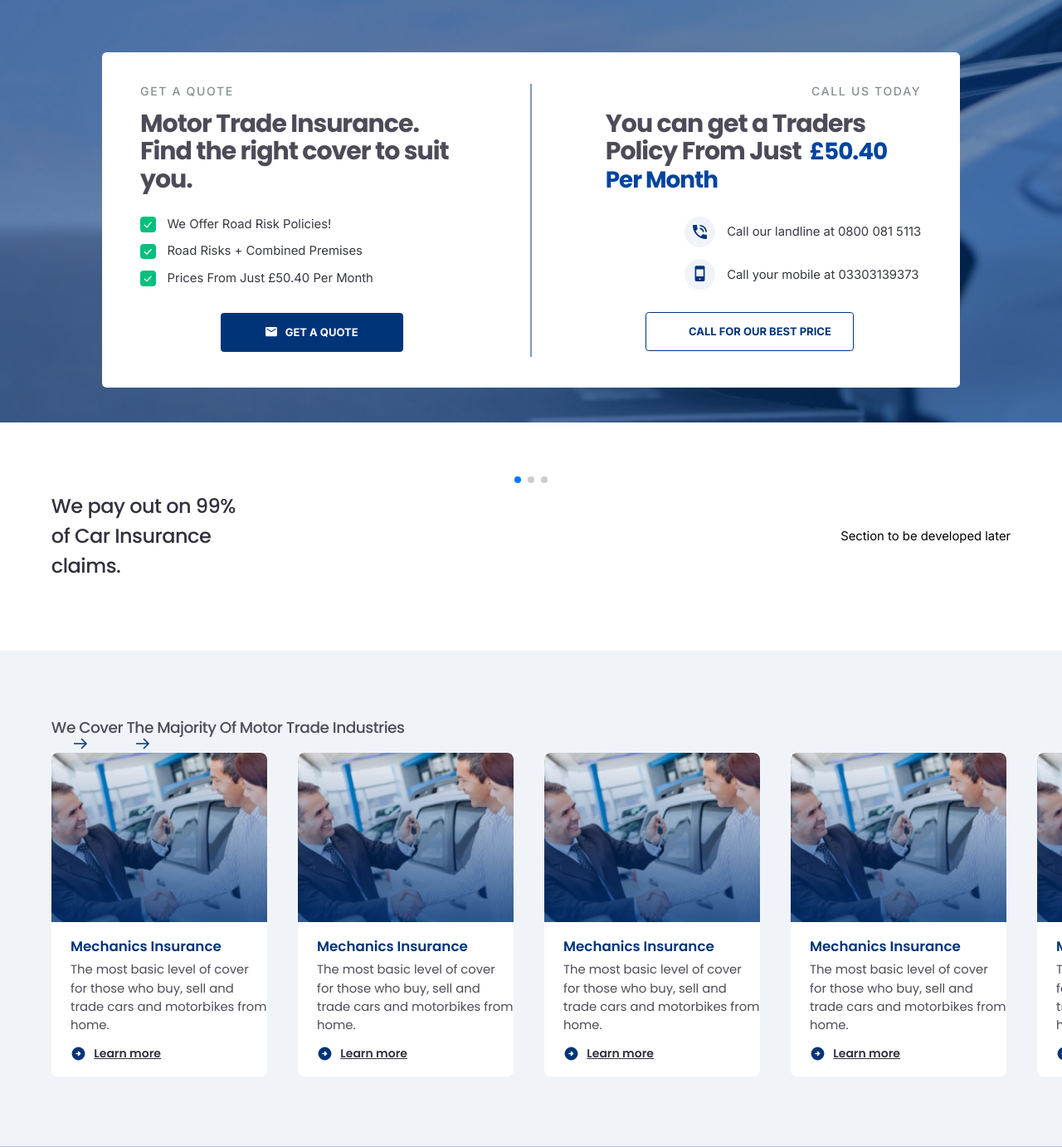
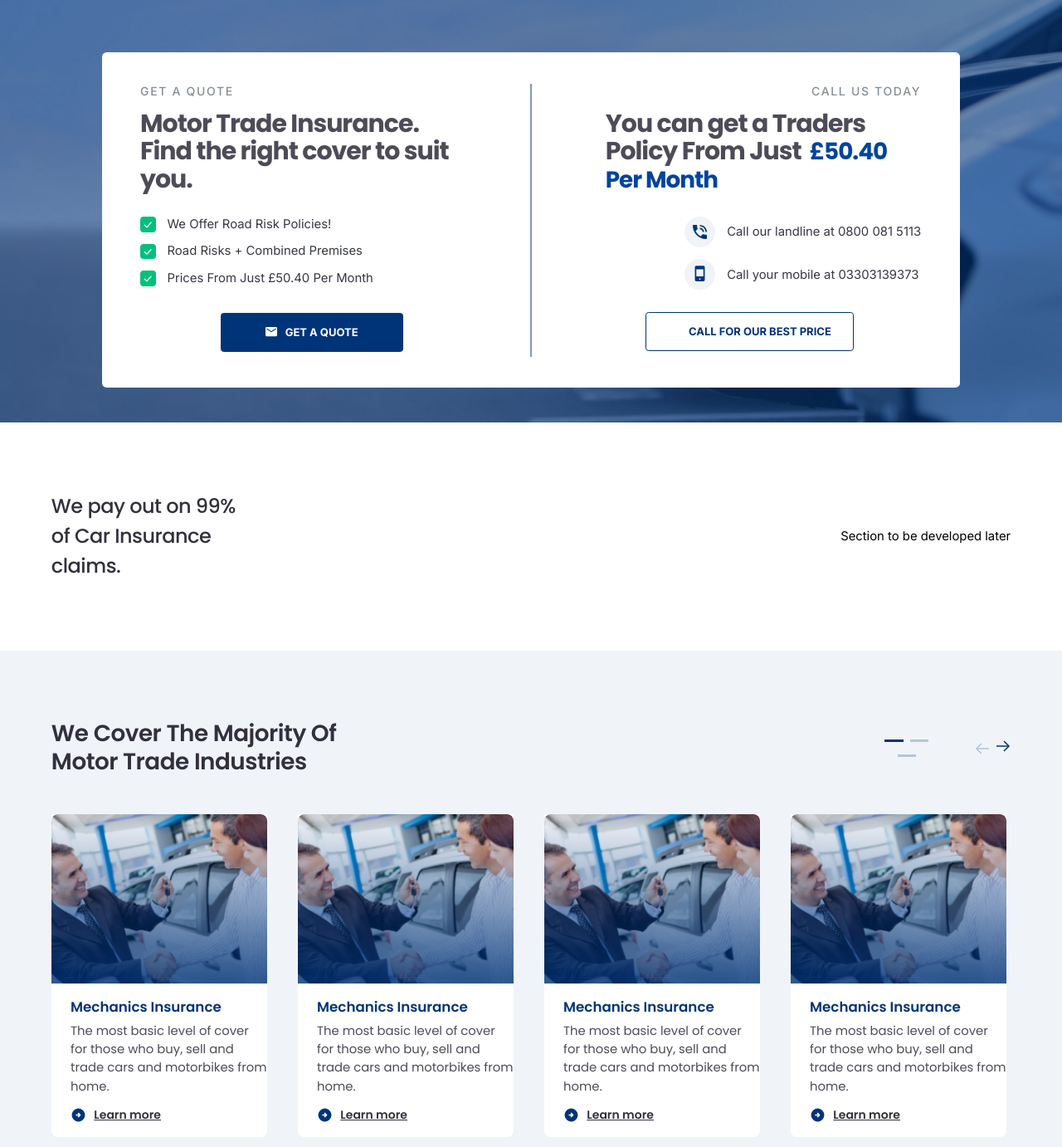
Before and after one commit to ruivergani/onesureinsurance, a PHP site: page /motortrade.html in a window 1280 px wide; the page is wider, and only the part inside the window is pictured. Shown: the part 204-1586 px from the top of that part at 83% size. Run offline with PHP 8.4, Linux system fonts and the light colour scheme; some web fonts are replaced.

Commit message:
Section Motor Trade Slide

```diff
--- a/motortrade.html
+++ b/motortrade.html
@@ -217,17 +217,17 @@
           <!-- Swipper pagination structure -->
           <div class="swiper-pagination"></div>
           <div class="ctrl">
-            <button class="btn btn-prev">
-              <img src="./assets/icons/arrow-slide.svg" alt="arrow prev">
+            <button class="btn-prev">
+              <img src="./assets/icons/arrow-slide.svg" alt="arrow prev" title="arrow prev">
             </button>
-            <button class="btn btn-next">
-              <img src="./assets/icons/arrow-slide.svg" alt="arrow next">
+            <button class="btn-next">
+              <img src="./assets/icons/arrow-slide.svg" alt="arrow next" title="arrow next">
             </button>
           </div>
         </div>
       </div>
-       <!-- Swiper slide structure -->
-       <div class="slide-product">
+      <!-- Swiper slide structure -->
+      <div class="slide-product">
         <div class="swiper-wrapper">
           <div class="swiper-slide">
             <!-- Card Product Type -->
--- a/scss/_subpages.scss
+++ b/scss/_subpages.scss
@@ -220,6 +220,64 @@
     background-color: $brand-light-blue;
     padding: 9rem 0rem;
     .container{
-
+        .top{
+            padding-bottom: 5rem;
+            display: flex;
+            align-items: center;
+            justify-content: space-between;
+            h4{
+                width: 100%;
+                max-width: 42.3rem;
+                font-family: 'Poppins', sans-serif;
+                font-weight: 600;
+                font-size: 3rem;
+                line-height: 120%;
+                color: $grey-600;
+            }
+            .ctrl-slide{
+                display: flex;
+                align-items: center;
+                flex: 1;
+                justify-content: space-between;
+                max-width: 18.4rem;
+                .swiper-pagination{
+                    position: relative; // by default is absolute
+                    bottom: 3px; // by default pagination
+                    margin-right: 4rem;
+                    width: auto; // by default pagination
+                    .swiper-pagination-bullet{
+                        background-color: $brand-dark-blue;
+                        width: 2.4rem;
+                        height: 3px;
+                        border-radius: 0px;
+                        opacity: 0.25;
+                        transition: all .3s ease;
+                        // active class by default
+                        &-active{
+                            opacity: 1;
+                        }
+                    }
+                }
+                .ctrl{
+                    display: flex;
+                    align-items: center;
+                    gap: 1rem;
+                    .btn-prev{
+                        transform: rotate(180deg);
+                        margin-top: -0.1rem;
+                    }
+                    // class by default from swiper pagination
+                    .swiper-button-disabled{
+                        opacity: 0.25;
+                        pointer-events: none;
+                    }
+                }
+            }
+        }
+        .slide-product{
+            // hide other slides (more than 4)
+            overflow: hidden;
+            position: relative;
+        }
     }
 }
```
Also changed, not shown: css/main.css.
